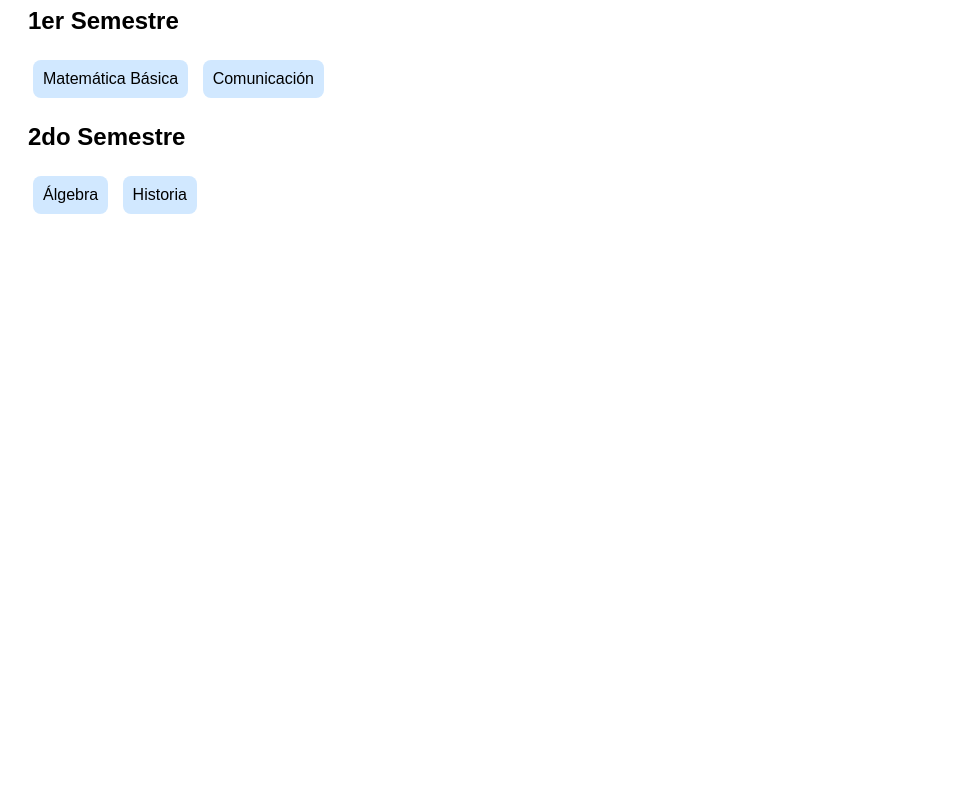
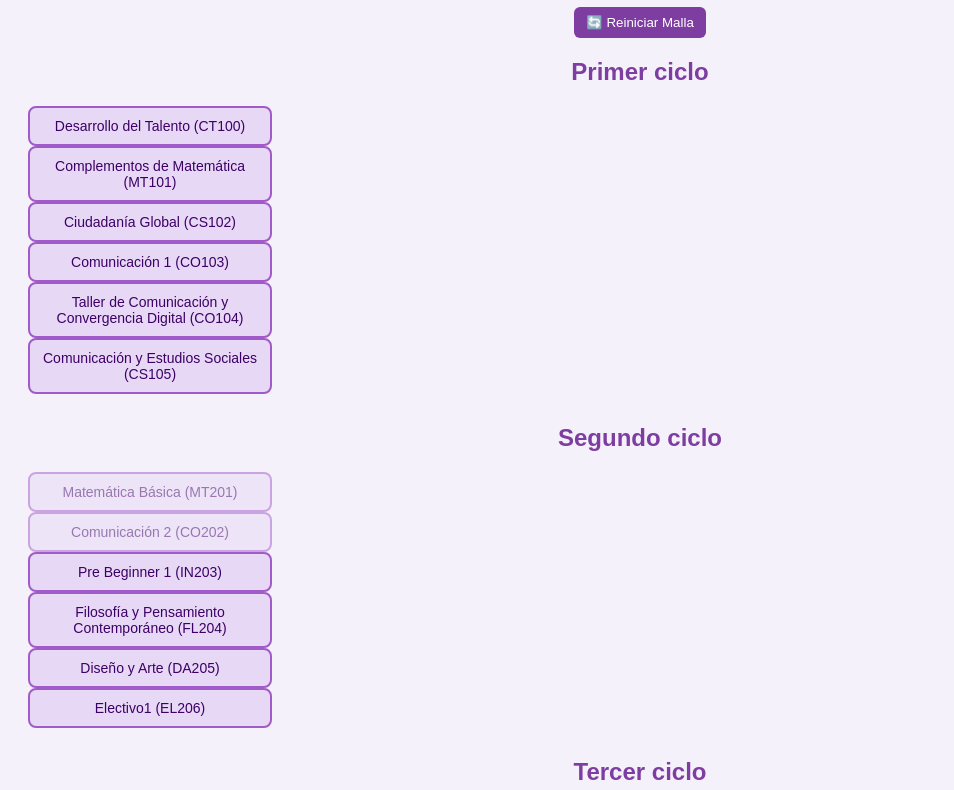
Before and after one commit to valennnn16/malla-interactiva2, a plain HTML site: page index.html in a window 1280 px wide. Shown: the part 101-891 px from the top of the page, without its empty margins (0-954 px from the left). Before the commit the page ends 800 px from the top, so only its background shows below. Drawn offline with Linux system fonts and the light colour scheme.

Commit message:
Update index.html

```diff
--- a/index.html
+++ b/index.html
@@ -3,41 +3,14 @@
 <head>
   <meta charset="UTF-8">
   <title>Malla Interactiva</title>
-  <style>
-    body {
-      font-family: Arial, sans-serif;
-      padding: 20px;
-    }
-    .semestre {
-      margin-bottom: 20px;
-    }
-    .curso {
-      display: inline-block;
-      background-color: #d1e8ff;
-      margin: 5px;
-      padding: 10px;
-      border-radius: 8px;
-      cursor: pointer;
-      transition: background 0.3s;
-    }
-    .curso:hover {
-      background-color: #a7d3ff;
-    }
-  </style>
+  <link rel="stylesheet" href="estilos.css">
 </head>
 <body>
-  <h1>Malla Interactiva</h1>
-
-  <div class="semestre">
-    <h2>1er Semestre</h2>
-    <div class="curso" onclick="alert('Curso: Matemática Básica\nCréditos: 4')">Matemática Básica</div>
-    <div class="curso" onclick="alert('Curso: Comunicación\nCréditos: 3')">Comunicación</div>
+  <h1>Malla Interactiva de Comunicaciones</h1>
+  <div style="text-align:center; margin-bottom: 20px;">
+    <button onclick="reiniciarMalla()">🔄 Reiniciar Malla</button>
   </div>
-
-  <div class="semestre">
-    <h2>2do Semestre</h2>
-    <div class="curso" onclick="alert('Curso: Álgebra\nCréditos: 4')">Álgebra</div>
-    <div class="curso" onclick="alert('Curso: Historia\nCréditos: 3')">Historia</div>
-  </div>
+  <div id="malla"></div>
+  <script src="script.js"></script>
 </body>
 </html>
```
